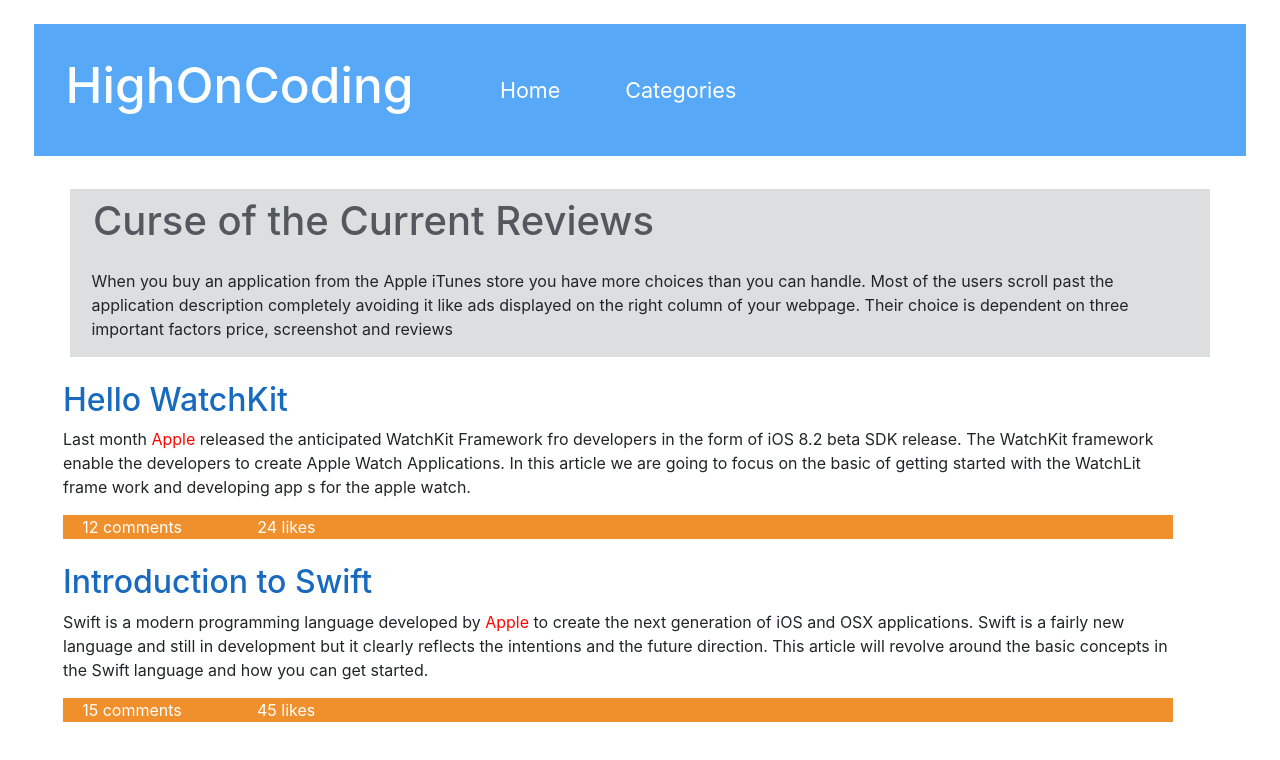
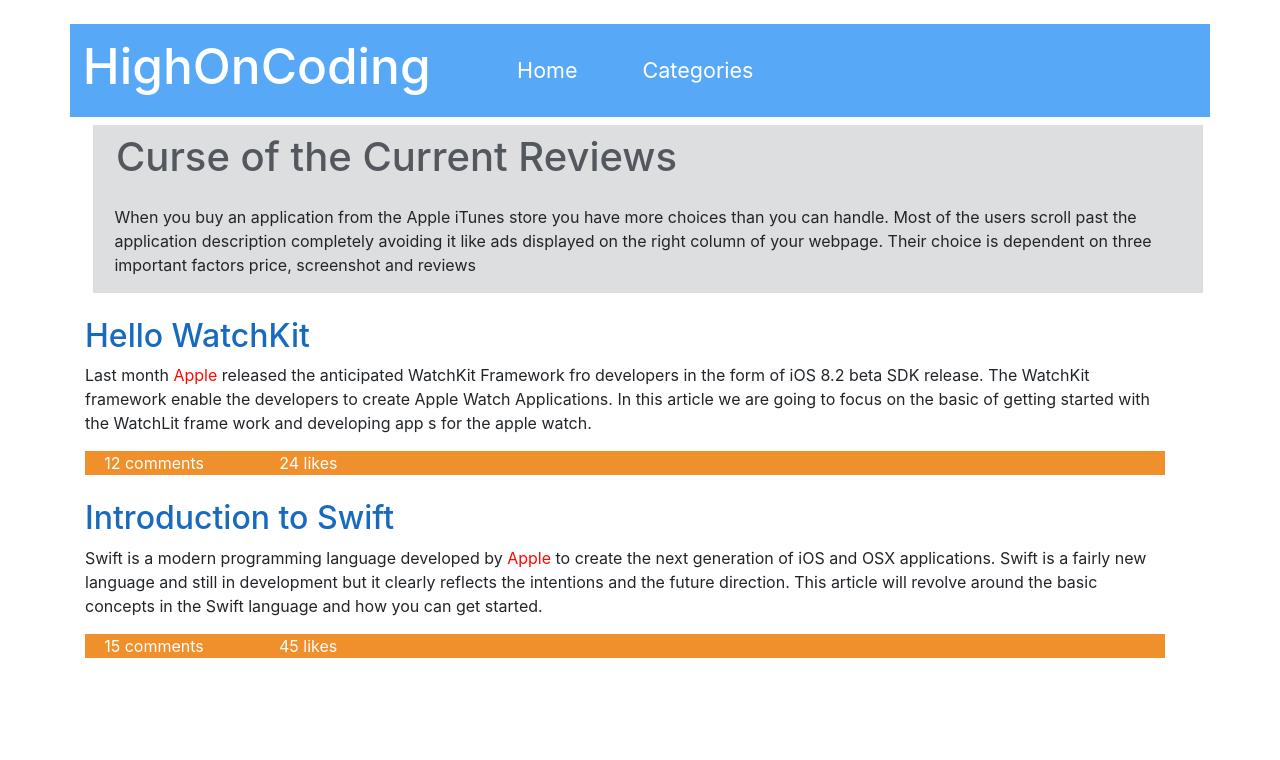
Before and after one commit to stall84/JS-DOM-Dynamic_Webpage_NEW, a plain HTML site: page index.html in a window 1280 px wide. Drawn offline with nearby package versions, Linux system fonts and the light colour scheme.

Commit message:
added container bootstrap container class to main index.html which will help with problems I was having. will still have to make final commit later

```diff
--- a/index.html
+++ b/index.html
@@ -13,7 +13,7 @@
 </head>
 <body>
 
-    <div id="container">
+    <div id="container" class="container">
 
 
     </div>
--- a/js/script.js
+++ b/js/script.js
@@ -29,8 +29,8 @@ function createHeader() {
     // add inline styling to headerContainer
     headerContainer.style.color = 'white';
     headerContainer.style.backgroundColor = '#57a9f7';
-    headerContainer.style.padding = '2em';
-    headerContainer.style.margin = '2.1em';
+    headerContainer.style.padding = '.8em';
+    //headerContainer.style.margin = '.2em';
     //headerContainer.style.margin = '1em';
 
     // nav title
@@ -64,7 +64,7 @@ function heroMaker() {
     // create container div for the hero content
     const heroContainer = document.createElement('div');
     // add bootstrap classes to hero container just created
-    heroContainer.classList.add('container', 'row', 'm-auto');
+    heroContainer.classList.add('container', 'row', 'm-2');
     heroContainer.style.backgroundColor = '#dddee0';
     const heroH1 = document.createElement('h1');
     const heroPara = document.createElement('p');
@@ -93,7 +93,7 @@ function postMaker(title, body, amtComments, amtLikes) {
     const postContainer = document.createElement('div');
     // bootstrap style it by adding classes
     // still having a lot of trouble with these bootstrap classes.. having to add 'margin-left 5' just to get the post toward center of doc.. seems hacky
-    postContainer.classList.add('container','row','ml-5','mt-4');
+    postContainer.classList.add('container','row','mt-4');
     // create the post title element, then style it
     const postTitle = document.createElement('h2');
     postTitle.style.color = '#186abf'
```
